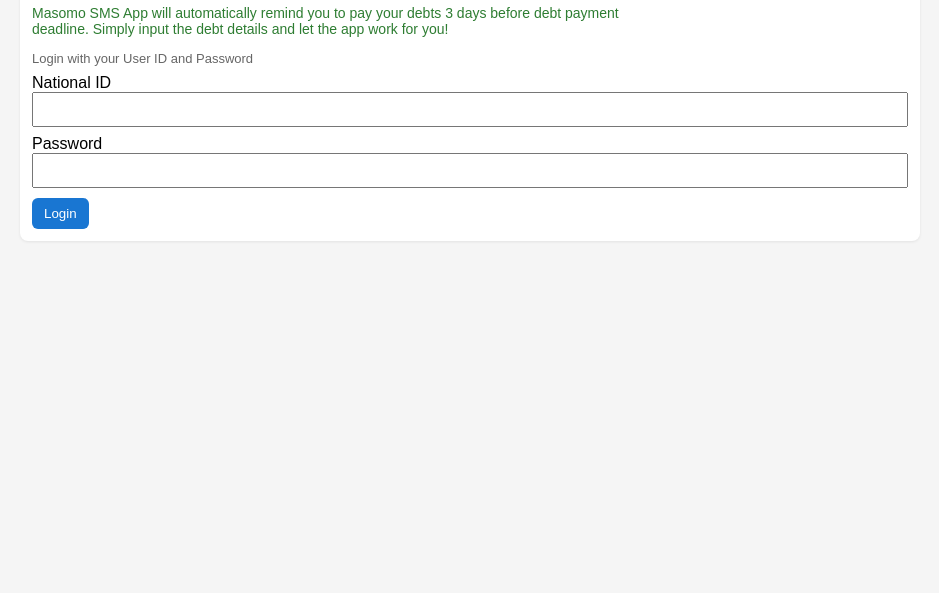
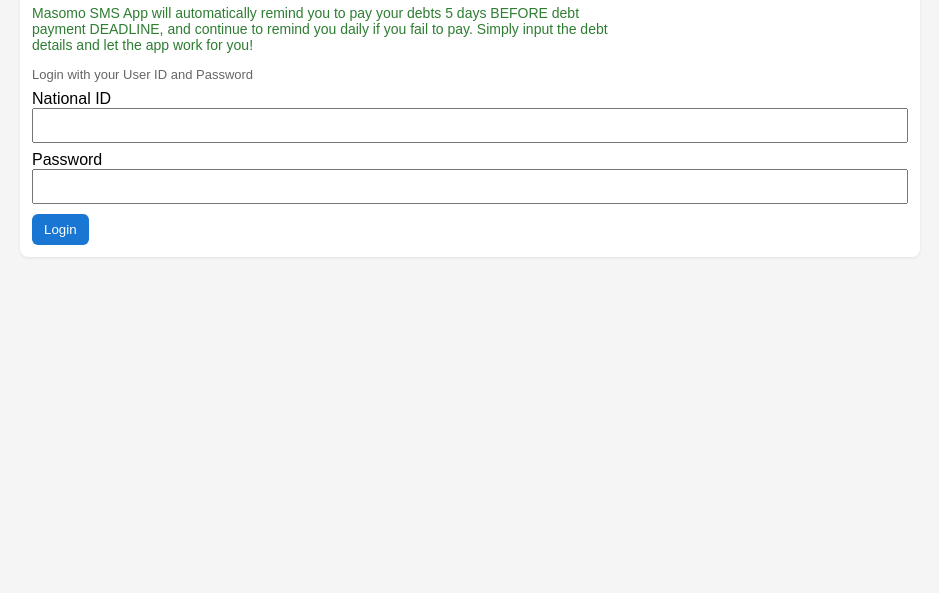
Before and after one commit to masomodigital/creditor-management, a plain HTML site: page index.html in a window 1280 px wide. Shown: the part 207-800 px from the top of the page, without its empty margins (170-1109 px from the left). Drawn offline with Linux system fonts and the light colour scheme.

Commit message:
Update index.html

```diff
--- a/index.html
+++ b/index.html
@@ -57,7 +57,7 @@
       </div>
       <h2>CREDITORS MANAGEMENT SYSTEM</h2>
       <p style="color: #2e7d32; font-size: 14px; max-width: 600px; margin-top: 8px;">
-  Masomo SMS App will automatically remind you to pay your debts 3 days before debt payment deadline. Simply input the debt details and let the app work for you!
+  Masomo SMS App will automatically remind you to pay your debts 5 days BEFORE debt payment DEADLINE, and continue to remind you daily if you fail to pay. Simply input the debt details and let the app work for you!
 </p>
       <div class="muted">Login with your User ID and Password</div>
       <label>National ID<input id="nid" type="text" /></label>
```
